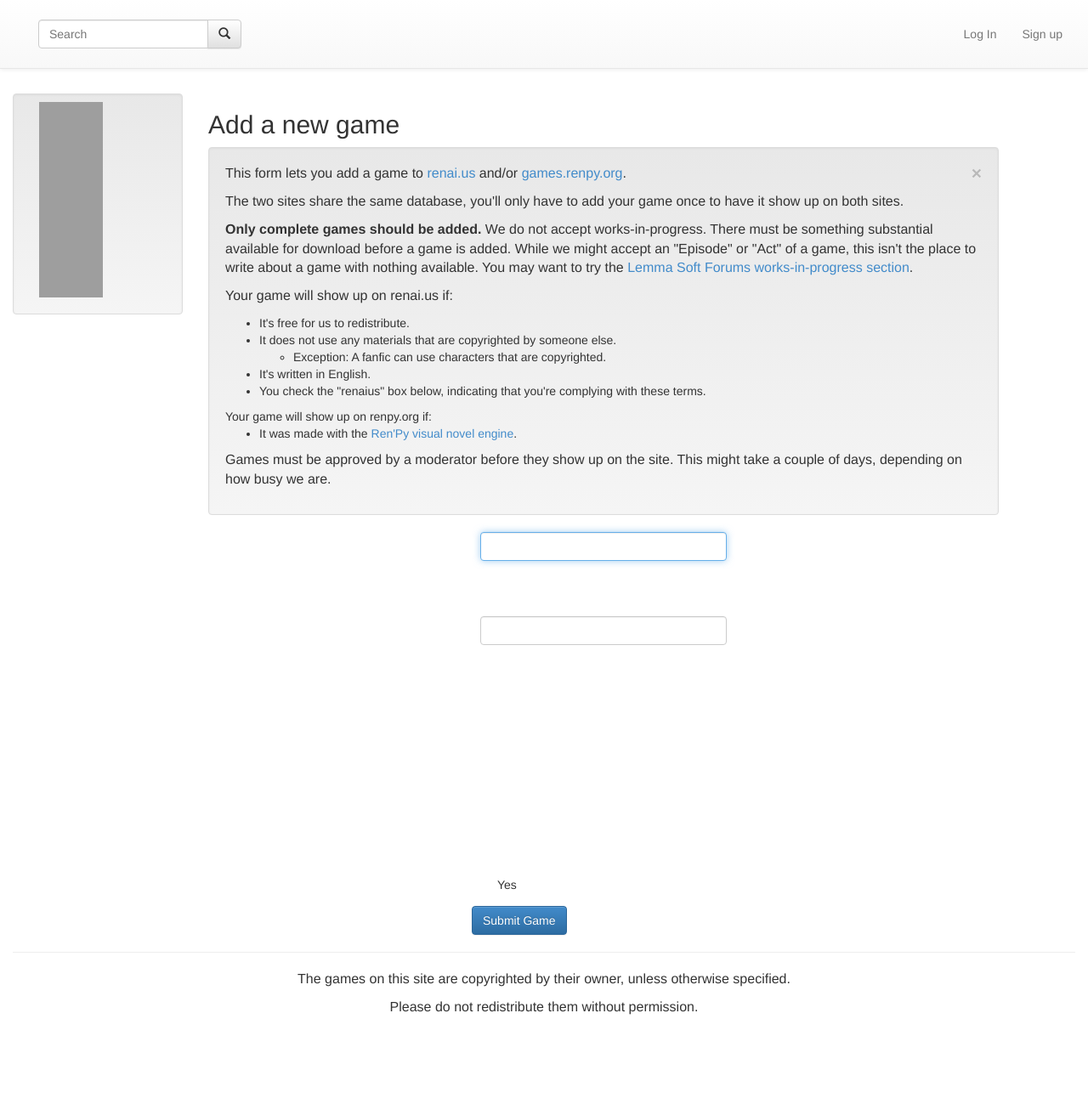
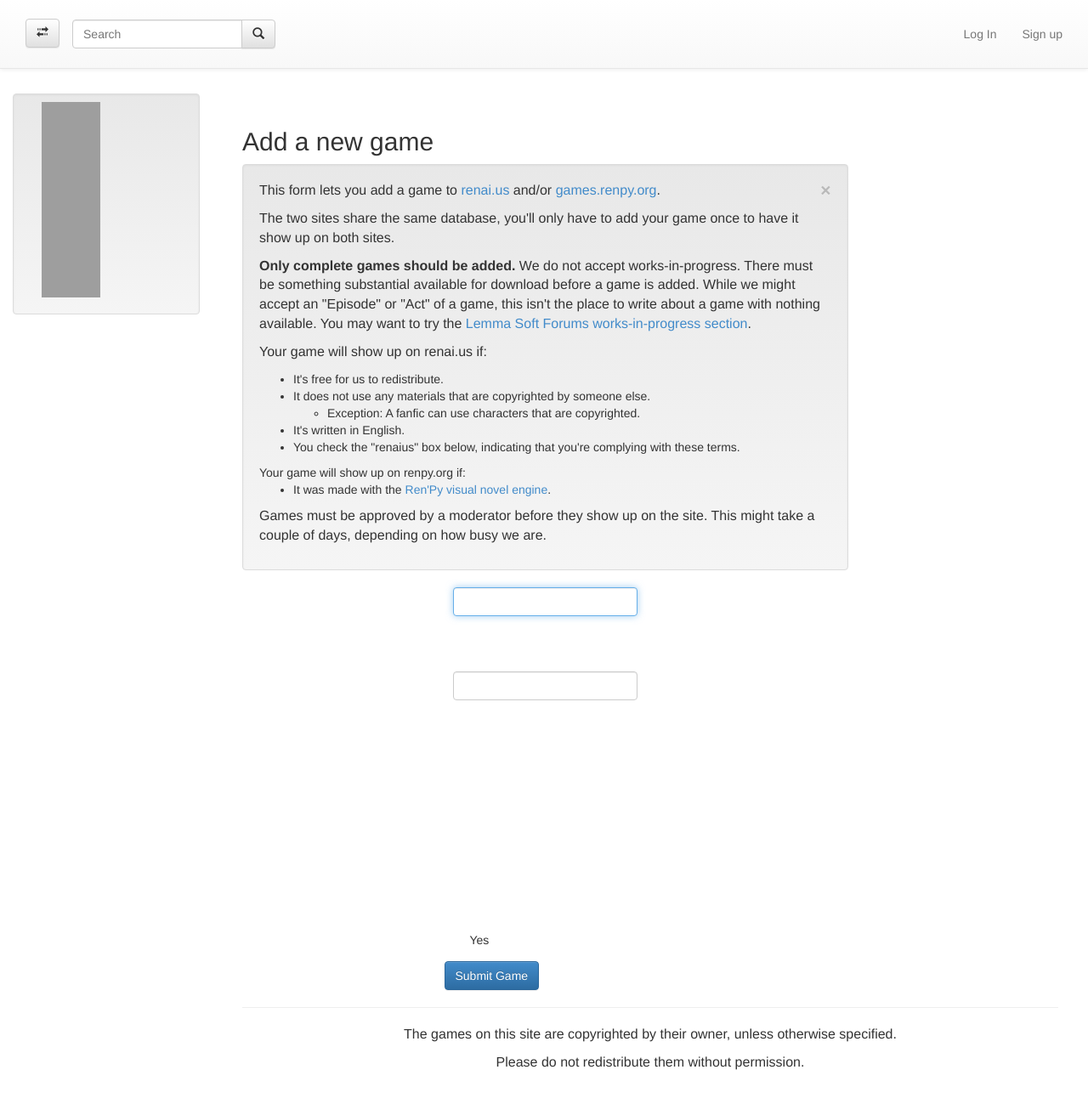
Before and after one commit to renpy/vn-list, a Flask app: template app/templates/add_game.html in a window 1280 px wide. Shown: the whole page at 85% size. Before the commit the page ends 1194 px from the top, so only its background shows below. Run offline with Flask 2, Linux system fonts and the light colour scheme; the template is opened without the code that fills it: values that come from a table or form of the project are taken from there, others are empty; parts of the project's set-up code (start-up, migrations or seed data) failed here and were passed over; some libraries are stand-ins or nearby versions; grey boxes are pictures that could not be loaded.

Commit message:
Sidebar hiding on small window sizes

```diff
--- /dev/null
+++ b/app/static/css/simple-sidebar.css
@@ -0,0 +1,96 @@
+/*!
+ * Start Bootstrap - Simple Sidebar HTML Template (http://startbootstrap.com)
+ * Code licensed under the Apache License v2.0.
+ * For details, see http://www.apache.org/licenses/LICENSE-2.0.
+ */
+
+/* Toggle Styles */
+
+#wrapper {
+    padding-left: 0;
+    -webkit-transition: all 0.5s ease;
+    -moz-transition: all 0.5s ease;
+    -o-transition: all 0.5s ease;
+    transition: all 0.5s ease;
+}
+
+#wrapper.toggled {
+    padding-left: 250px;
+}
+
+#sidebar-wrapper {
+    z-index: 1000;
+    position: fixed;
+    left: 250px;
+    width: 0;
+    height: 100%;
+    margin-left: -250px;
+    overflow-y: auto;
+    -webkit-transition: all 0.5s ease;
+    -moz-transition: all 0.5s ease;
+    -o-transition: all 0.5s ease;
+    transition: all 0.5s ease;
+}
+
+#wrapper.toggled #sidebar-wrapper {
+    width: 250px;
+}
+
+#page-content-wrapper {
+    width: 100%;
+    padding: 15px;
+}
+
+#wrapper.toggled #page-content-wrapper {
+    position: absolute;
+    margin-right: -250px;
+}
+
+
+@media(min-width:768px) {
+    #wrapper {
+        padding-left: 250px;
+    }
+
+    #wrapper.toggled {
+        padding-left: 0;
+    }
+
+    #sidebar-wrapper {
+        width: 250px;
+    }
+
+    #wrapper.toggled #sidebar-wrapper {
+        width: 0;
+        overflow-y: hidden;
+    }
+
+    #page-content-wrapper {
+        padding: 20px;
+    }
+
+    #wrapper.toggled #page-content-wrapper {
+        position: relative;
+        margin-right: 0;
+    }
+
+}
+
+
+.sidebar-nav {
+    padding: 9px 0;
+}
+
+#navigation_side ul li {
+    margin 0;
+}
+
+#navigation_side {
+    width: 250px;
+}
+
+.nav-list {
+    list-style-type: none;
+    margin 0;
+    padding: 0 0 0 15px;
+}
--- a/app/static/css/style_more.css
+++ b/app/static/css/style_more.css
@@ -157,20 +157,6 @@ font-size: 62.5%; font-family: Helvetica, Arial, sans-serif; line-height: 10%;}
     1px 1px 0 #000;
 }
 
-#navigation_side ul li {
-    margin 0;
-}
-
-#navigation_side {
-    width: 230px;
-}
-
-.nav-list {
-    list-style-type: none;
-    margin 0;
-    padding: 0 0 0 15px;
-}
-
 .nav-header {
     font-size: 11px;
     font-weight: bold;
@@ -273,10 +259,6 @@ body p {
     font-size: 16px;
 }
 
-.sidebar-nav {
-    padding: 9px 0;
-}
-
 .popover {
     max-width: 300px;
     max-height: 350px;
@@ -291,9 +273,12 @@ body p {
 }
 
 .tooltip-inner {
-    text-align: left;
-    padding-right: 40px;
+/*    text-align: left;
+    padding-right: 10px;
     padding-left: 10px;
+    min-width: 100%;
+    white-space: nowrap;
+    width: 100%;*/
 }
 
   @media (max-width: 980px) {
--- a/app/static/js/animated.header.js
+++ b/app/static/js/animated.header.js
@@ -95,7 +95,7 @@ var cbpAnimatedHeader = (function() {
 	var docElem = document.documentElement,
 		header = document.querySelector( '.navbar-fixed-top' ),
 		didScroll = false,
-		changeHeaderOn = 300;
+		changeHeaderOn = 100;
 
 	function init() {
 		window.addEventListener( 'scroll', function( event ) {
--- a/app/templates/game_list_normal.html
+++ b/app/templates/game_list_normal.html
@@ -25,7 +25,7 @@
 {# <a href="{{ url_for('developer_info', developer=game.developer_id) }}">{{ game.maker }}</a>  #}
 {% else %}
 {{ game.maker }}
-{% endif %}{% if game.link.url %} &bull; <a href="{{ game.link.url }}" rel="tooltip" title="{{ game.link.url }}">{{ game.link.name }}</a>{% endif %}</h2>
+{% endif %}{% if game.link.url %} &bull; <a href="{{ game.link.url }}" rel="tooltip" style="white-space: nowrap;" title="{{ game.link.url }}">{{ game.link.name }}</a>{% endif %}</h2>
 
 <p>{{ game.description }}</p>
 
--- a/app/templates/layout.html
+++ b/app/templates/layout.html
@@ -13,6 +13,7 @@
 
     <link href="/static/css/bootstrap.min.css" rel="stylesheet">
     <link href="/static/css/bootstrap-theme.min.css" rel="stylesheet">
+    <link href="/static/css/simple-sidebar.css" rel="stylesheet">
     <link href="/static/css/style_more.css" rel="stylesheet">
     <link href="/static/fancybox/jquery.fancybox.css" rel="stylesheet" type="text/css" media="screen" />
     <link rel="stylesheet" href="/static/fancybox/helpers/jquery.fancybox-buttons.css" type="text/css" media="screen" />
@@ -41,11 +42,15 @@
 
 
 <body>
+    <div id="wrapper">
     {% include 'navigation_top.html' %}
+
+ 		{% include 'navigation_side.html' %}
+<div id="page-content-wrapper">
     <div class="container-fluid">
         <div class="row">
- 		{% include 'navigation_side.html' %}
-        <div class="col-md-9">
+
+        <div class="col-md-9" >
 
 		{% for message in get_flashed_messages() %}
           <div class="alert alert-info fade in">
@@ -64,6 +69,9 @@
         </footer>
 
     </div><!--/.fluid-container-->
+    </div>
+    </div>
+
 
     <!-- Le javascript
     ================================================== -->
@@ -89,7 +97,7 @@
 <script type="text/javascript" src="/static/js/typeahead.developers.js"></script>
 {% endif %}
 {% if form is defined %}
-{% if form.slug.id is defined %}
+{% if form.slug is defined %}
 <script type="text/javascript">
 $(function() {
     $('input#focusedInput').keyup(function() {
@@ -99,6 +107,14 @@ $(function() {
 </script>
 {% endif %}
 {% endif %}
+
+    <!-- Sidebar Menu Toggle Script -->
+    <script>
+    $("#menu-toggle").click(function(e) {
+        e.preventDefault();
+        $("#wrapper").toggleClass("toggled");
+    });
+    </script>
 
 		<script type="text/javascript">
 			$('.carousel').carousel({
--- a/app/templates/navigation_side.html
+++ b/app/templates/navigation_side.html
@@ -1,11 +1,11 @@
-<div style="" class="col-md-2" id="navigation_side" >
+<div  id="sidebar-wrapper" class="col-md-2">
 
           <div class="well sidebar-nav myside">
 
 					{% if site_data.domain_id==site_data.renpy_list_id %}
 						<a href="http://www.renpy.org/wiki/renpy/Home_Page"><img src="http://www.renpy.org/mediawiki/WikiLogo.png" width="135" height="230" alt="Ren'Py Logo" style="padding-left: 15%; padding-right: 15%;" /></a>
 					{% endif %}
-            <ul class="navX nav-list">
+            <ul class="sidebar-nav nav-list">
 
 
   			  {% for group in navigation %}
--- a/app/templates/navigation_top.html
+++ b/app/templates/navigation_top.html
@@ -12,24 +12,20 @@
 
         <div class="collapse navbar-collapse">
 
-            {#
-            <div class="form-group">
-              <input class="form-control" style="width: 100px;" name="q" type="text" {% if search %}value='{{ search }}'{% endif %} placeholder="Search">
-            </div>
-            <span class="input-group-btn"><button type="submit" class="btn btn-default"><i class="glyphicon glyphicon-search"></i></button></span>
-            #}
-
             <ul class="nav navbar-nav">
                 <li>
+                    <span>
+                        <a href="#menu-toggle" class="btn btn-default" style="margin-top: 7px;" id="menu-toggle" title="Toggle Side Menu" rel="tooltip" data-placement="bottom"><span class="glyphicon glyphicon-transfer"></span></a>
+                    </span>
+                </li>
+                <li>
                     <form class="navbar-form" role="form">
-                        {# <div class="col-lg-2"> #}
                         <div class="input-group">
                             <input style="width: 200px;" type="text" class="form-control" name="q" {% if search %}value='{{ search }}'{% endif %} placeholder="Search">
                             <span class="input-group-btn">
                                 <button class="btn btn-default" type="submit"><i class="glyphicon glyphicon-search"></i></button>
                             </span>
                         </div><!-- /input-group -->
-                        {# </div><!-- /.col-lg-2 -->  #}
                     </form>
                 </li>
 
```
Lines whose indentation alone changed are shown as unchanged.
